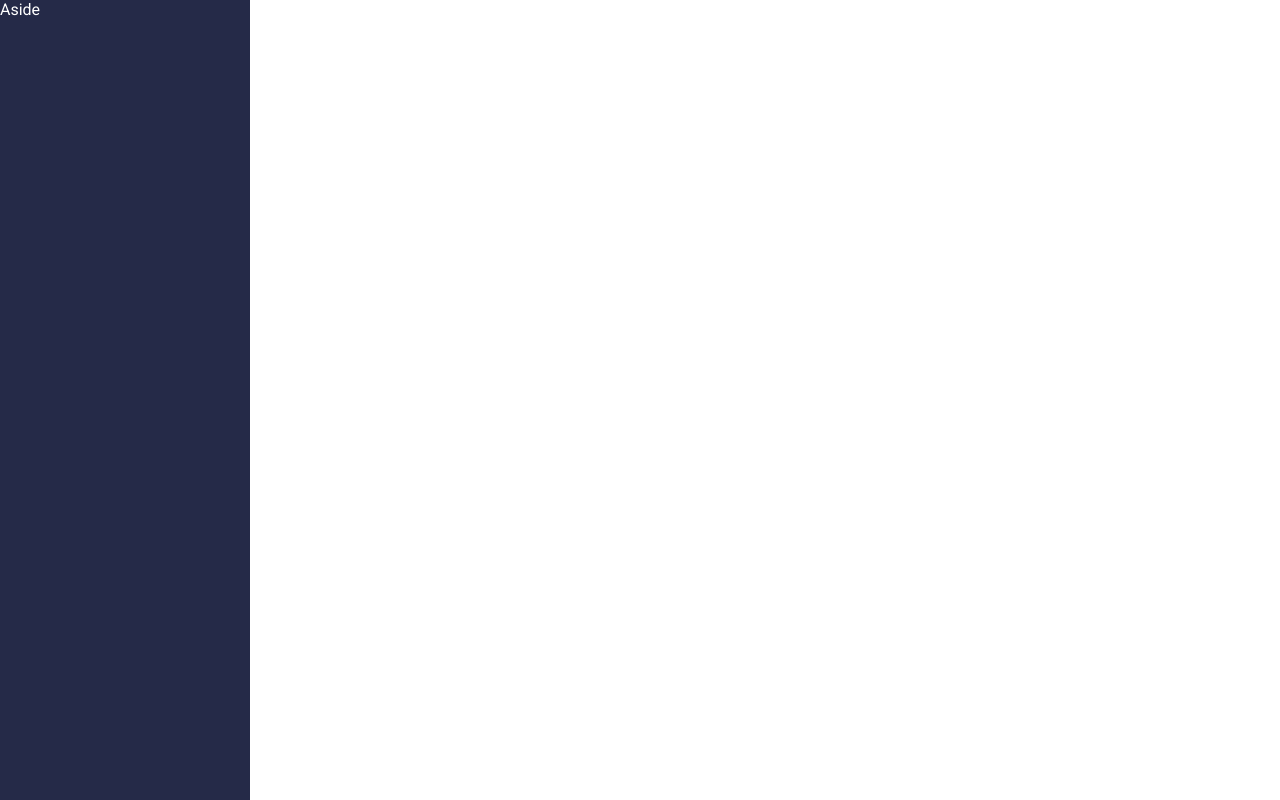
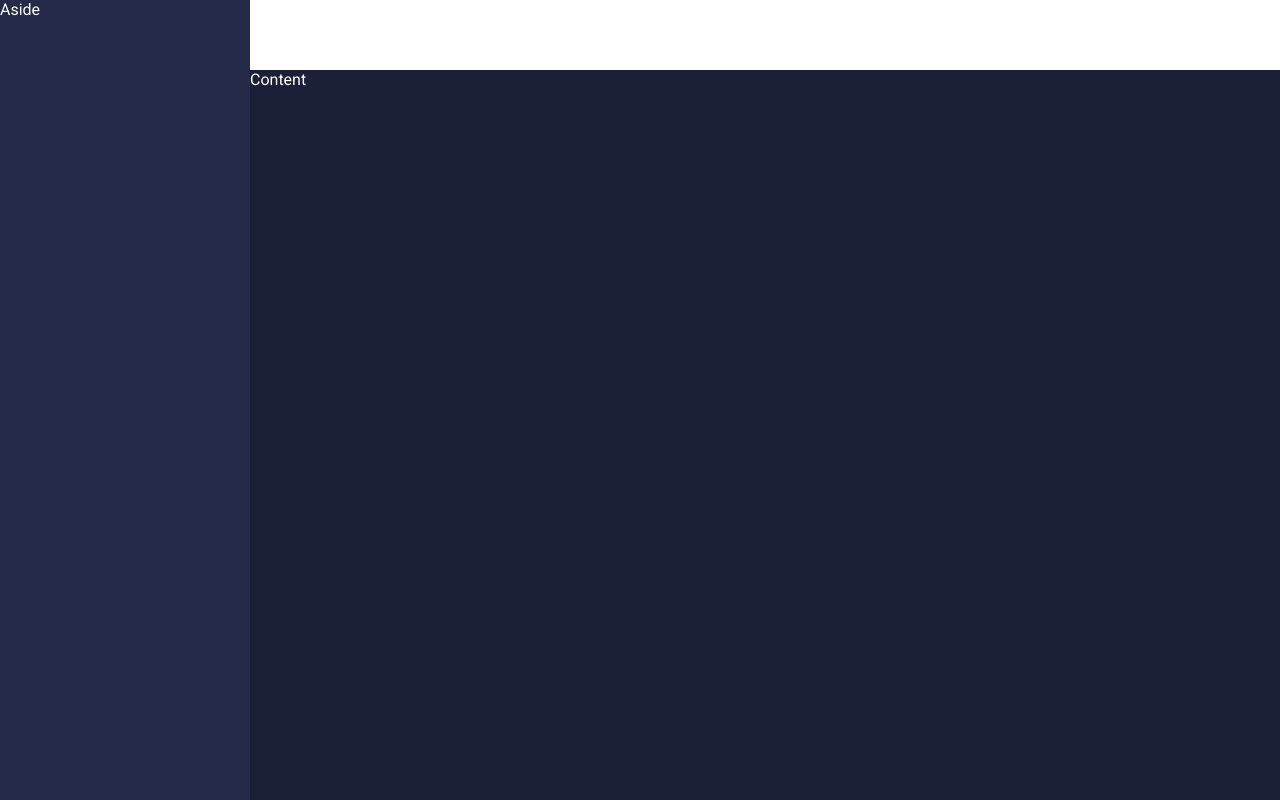
Before and after one commit to devMatheus-Cunha/finance-control, a React (Create React App) app: page / in a window 1280 px wide. Built offline with nearby package versions, Linux system fonts and the light colour scheme.

Commit message:
feat: style base for Content

```diff
--- a/src/templates/Content/index.tsx
+++ b/src/templates/Content/index.tsx
@@ -3,12 +3,12 @@ import React from "react";
 // styles
 import { Container } from "./styles";
 
-const Aside: React.FC = () => {
+const Content: React.FC = () => {
 	return (
 		<Container>
-			Olá
+			Content
 		</Container>
 	);
 }
 
-export default Aside;
+export default Content;
--- a/src/templates/Content/styles.ts
+++ b/src/templates/Content/styles.ts
@@ -1,5 +1,7 @@
 import styled from "styled-components";
 
 export const Container = styled.div`
+  grid-area: CT;
 
+  background-color: #1B1F38;
 `;
```
